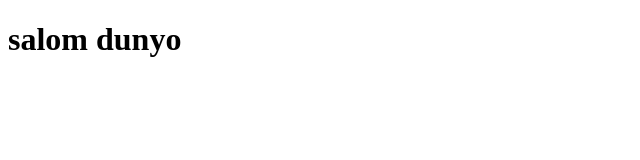
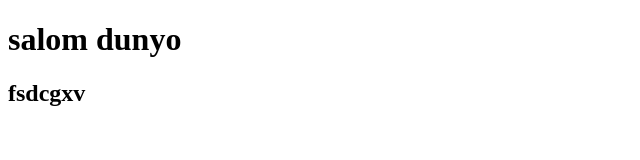
Before and after one commit to shodmonovjavohir986-cmyk/templates2, a plain HTML site: page index.html in a window 1280 px wide. Shown: the whole page, without its empty margins (0-640 px from the left). Drawn offline with Linux system fonts and the light colour scheme.

Commit message:
Update index.html
.

```diff
--- a/index.html
+++ b/index.html
@@ -7,5 +7,6 @@
 </head>
 <body>
     <h1>salom dunyo</h1>
+    <h2>fsdcgxv</h2>
 </body>
 </html>
```
